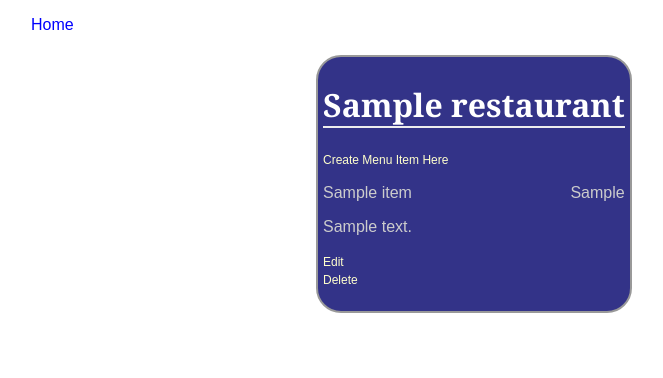
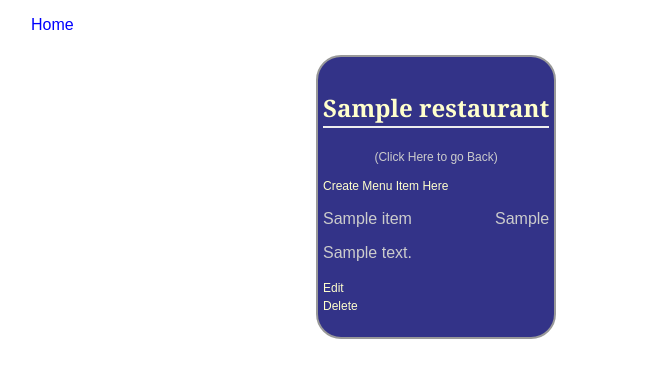
Before and after one commit to jreiher2003/Menu, a Flask app: page /restaurant/1 in a window 1280 px wide. Shown: the top 378 px of the page, without its empty margins (9-672 px from the left). Run offline with Flask 2, Linux system fonts and the light colour scheme; tables that the repository leaves empty hold one stand-in row (values such as "Sample post").

Commit message:
add link to h1 name to go back to home

```diff
--- a/templates/menu.html
+++ b/templates/menu.html
@@ -7,7 +7,8 @@
 		<div class='pane'>
 			<div class='header'>
 
-			<h1>{{ restaurant.name }}</h1>
+			<h1><a href="{{ url_for('main') }}">{{ restaurant.name }}</a></h1>
+			<a href="{{ url_for('main') }}"><p>(Click Here to go Back)</p><a>
 
 			</div>
 
```
